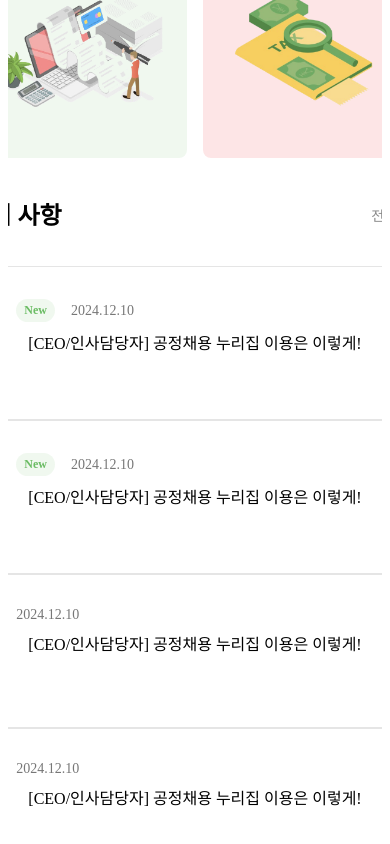
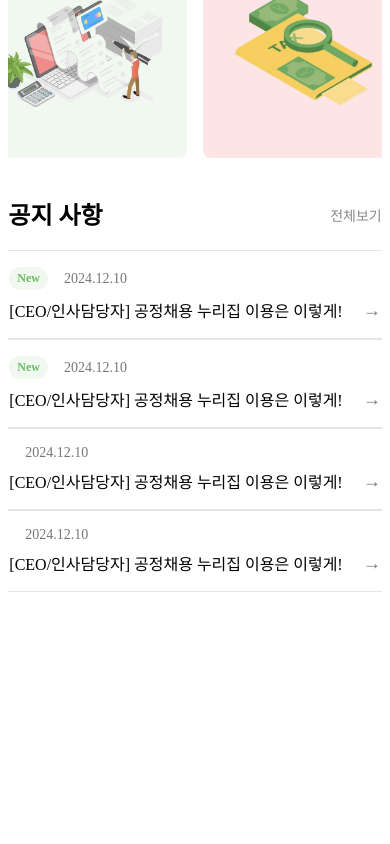
Before and after one commit to KUSITMS-31th-Seoul-Milk-team2/frontend, a React (Vite) app: page / in a window 390 px wide. Shown: the part 761-1605 px from the top of the page. After the commit the page ends 1365 px from the top, so only its background shows below. Built offline with nearby package versions, Linux system fonts and the light colour scheme.

Commit message:
styles : 공지사항 반응형으로 코드 수정

```diff
--- a/src/components/home/Notice.tsx
+++ b/src/components/home/Notice.tsx
@@ -19,71 +19,80 @@ const Notice = ({ title, date, isNew }: { title: string; date: string; isNew: bo
 export default Notice;
 
 const Container = styled.div`
-    width: 32rem;
-    height: 7.5rem;
-    max-width: 60rem;
+    width: 100%;
+    max-width: 32rem;
     display: flex;
-    align-items: center;
     flex-direction: column;
-    padding: 1rem 2rem;
+    padding: 2rem;
+    height: 7rem;
+    min-height: 5rem;
+    justify-content: center;
     border: 0.0625rem solid ${({theme})=>theme.colors.gray300};
     border-radius: 0.5rem;
     background-color: ${({theme})=>theme.colors.white};
+    box-sizing: border-box;
+
     @media (max-width: 768px) {
-        width: 100%;
-        max-width: 32rem;
-        padding: 1rem 3rem;
+        padding: 1rem;
         margin: 0 auto;
+        height: auto;
+        min-height: 4rem;
     }
 `;
 
 const TopSection = styled.div`
-    width: 100%;
-    height: auto;
     display: flex;
     align-items: center;
     justify-content: flex-start;
-    align-self: flex-start;
-    margin-top: 1rem;
-    gap: 1rem;
+    width: 100%;
+    margin-bottom: 0.5rem;
 `;
 
 const BottomSection = styled.div`
     display: flex;
-    justify-content: flex-start;
-    align-self: flex-start;
+    align-items: center;
+    justify-content: space-between;
     width: 100%;
-    margin-top: 0.5rem;
-`
+`;
 
 const NewIcon = styled.div`
     background-color: ${({ theme }) =>
             transparentize(0.9, theme.colors.main100)
     };
-    color:${({theme})=>theme.colors.main100};
+    color: ${({theme})=>theme.colors.main100};
     font-size: 0.75rem;
     font-weight: bold;
     padding: 0.25rem 0.5rem;
     border-radius: 0.75rem;
+    white-space: nowrap;
 `;
 
 const DateTab = styled.div`
     font-size: 0.875rem;
     color: ${({theme})=>theme.colors.gray800};
+    margin-left: 1rem;
+    white-space: nowrap;
+    overflow: hidden;
+    text-overflow: ellipsis;
 `;
 
 const Title = styled.h1`
     font-size: 1rem;
     font-weight: 500;
     flex-grow: 1;
-    margin: 0 0.75rem;
+    margin: 0 0.75rem 0 0;
+    white-space: nowrap;
+    overflow: hidden;
+    text-overflow: ellipsis;
 `;
 
 const ArrowIcon = styled.div`
-  font-size: 1.125rem;
-  color: ${({theme})=>theme.colors.gray800};
-  cursor: pointer;
+    font-size: 1.125rem;
+    color: ${({theme})=>theme.colors.gray800};
+    cursor: pointer;
+
     @media (max-width: 768px) {
-        display: none;
+        display: block;
+        margin-left: 0.5rem;
     }
 `;
--- a/src/components/home/NoticeList.tsx
+++ b/src/components/home/NoticeList.tsx
@@ -20,6 +20,5 @@ const NoticeList = () => {
 export default NoticeList
 
 const ListContainer = styled.div`
-    margin:1rem;
 
 `
```
